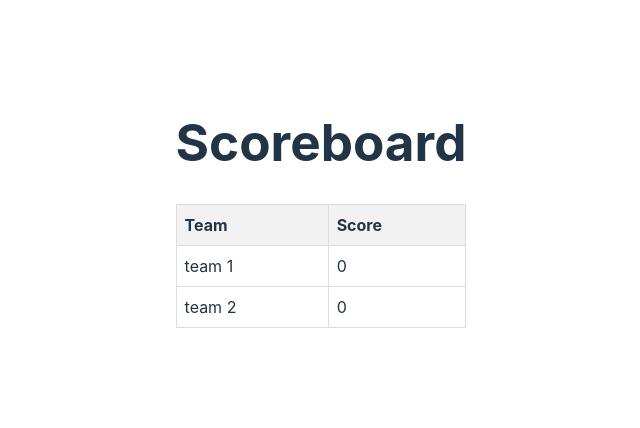
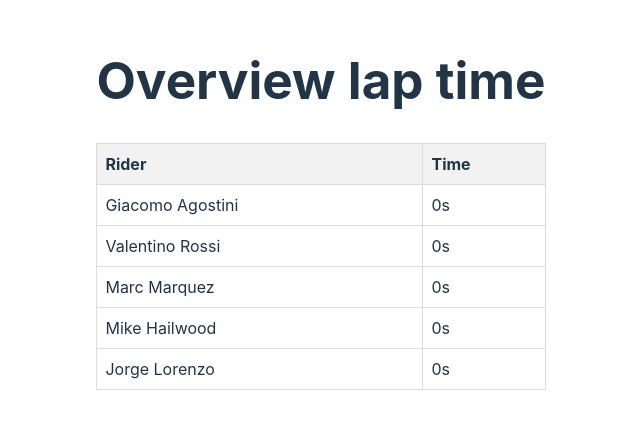
Before and after one commit to EviVermeeren/DEV5-LAB6-FRONTEND, a Vue app: page / in a window 1280 px wide. Shown: the part 196-624 px from the top of the page, without its empty margins (319-959 px from the left). Built offline with nearby package versions, Linux system fonts and the light colour scheme; no server answers.

Commit message:
feat: add motogp riders instead of teams

```diff
--- a/src/components/ScoreBoard.vue
+++ b/src/components/ScoreBoard.vue
@@ -1,9 +1,12 @@
 <script setup>
-import { ref, onMounted, provide, defineProps } from "vue";
+import { ref, onMounted, provide } from "vue";
 
 const teams = ref([
-  { name: "team 1", score: 0 },
-  { name: "team 2", score: 0 },
+  { name: "Giacomo Agostini", score: 0 },
+  { name: "Valentino Rossi", score: 0 },
+  { name: "Marc Marquez", score: 0 },
+  { name: "Mike Hailwood", score: 0 },
+  { name: "Jorge Lorenzo", score: 0 },
 ]);
 
 let socket = null;
@@ -36,19 +39,19 @@ onMounted(() => {
 
 <template>
   <div>
-    <h1>Scoreboard</h1>
+    <h1>Overview lap time</h1>
 
     <table class="team-table">
       <thead>
         <tr>
-          <th>Team</th>
-          <th>Score</th>
+          <th>Rider</th>
+          <th>Time</th>
         </tr>
       </thead>
       <tbody>
         <tr v-for="(team, index) in teams" :key="index">
           <td>{{ team.name }}</td>
-          <td>{{ team.score }}</td>
+          <td>{{ team.score }}s</td>
         </tr>
       </tbody>
     </table>
--- a/src/components/ScoreUpdater.vue
+++ b/src/components/ScoreUpdater.vue
@@ -4,16 +4,16 @@ import { ref, onMounted, inject } from "vue";
 const teams = inject("teams"); // Inject the teams ref to access the shared state
 
 let socket = null;
-const selectedOption = ref("team 1");
+const selectedOption = ref("Giacomo Agostini");
 const score = ref("");
 
 const updateScore = () => {
   if (socket) {
-    const teamName = selectedOption.value;
+    const riderName = selectedOption.value; // Use the rider name consistently
     const newScore = parseInt(score.value) || 0;
 
     // Assuming you have a server endpoint that accepts score updates
-    socket.send(JSON.stringify({ team: teamName, score: newScore }));
+    socket.send(JSON.stringify({ team: riderName, score: newScore }));
   } else {
     console.error("WebSocket connection not established.");
   }
@@ -27,17 +27,20 @@ onMounted(() => {
 
 <template>
   <div>
-    <h1>Update scores</h1>
+    <h1>Update lap time</h1>
 
     <select v-model="selectedOption">
-      <option value="team 1">Team 1</option>
-      <option value="team 2">Team 2</option>
+      <option value="Giacomo Agostini">Giacomo Agostini</option>
+      <option value="Valentino Rossi">Valentino Rossi</option>
+      <option value="Marc Marquez">Marc Marquez</option>
+      <option value="Mike Hailwood">Mike Hailwood</option>
+      <option value="Jorge Lorenzo">Jorge Lorenzo</option>
     </select>
 
     <div>
-      <p>Score:</p>
+      <p>Best lap time in seconds:</p>
       <input v-model="score" type="text" />
-      <button @click="updateScore">Update Score</button>
+      <button @click="updateScore">Update time</button>
     </div>
   </div>
 </template>
```
